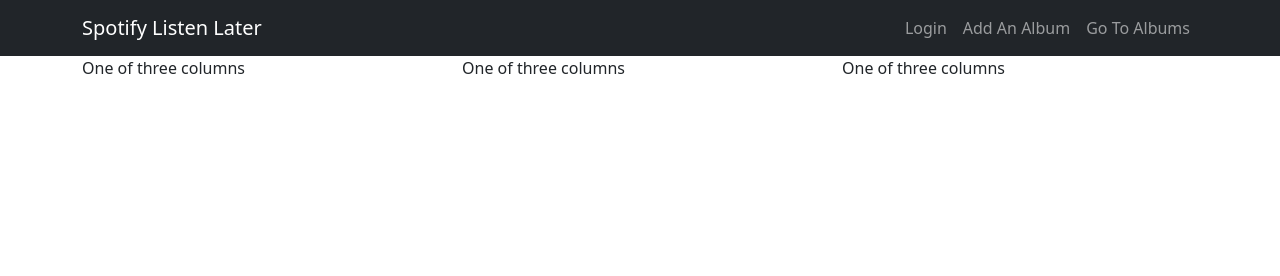
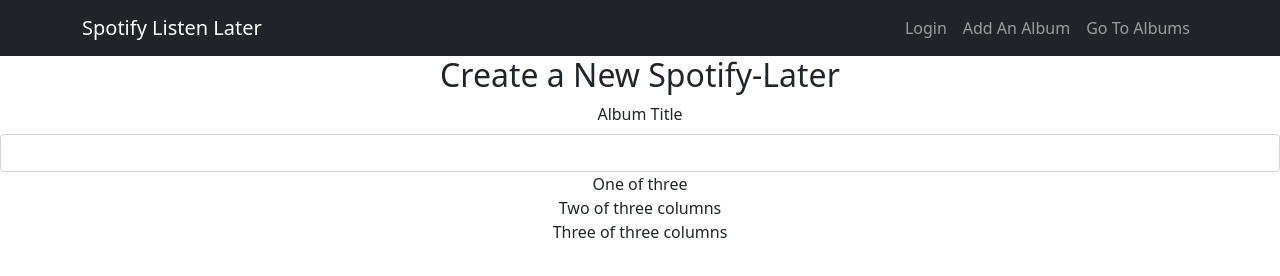
Before and after one commit to rudy35hernandez/spotify-later, a website: page index.html in a window 1280 px wide. Drawn offline with nearby package versions, Linux system fonts and the light colour scheme.

Commit message:
added some pseudocode for organization

```diff
--- a/index.html
+++ b/index.html
@@ -10,6 +10,7 @@
     <title>Spotify Albums to Listen</title>
 </head>
 <body>
+    <!-- NAV BAR SECTION -->
     <nav class="navbar navbar-expand-lg bg-dark navbar-dark">
         <div class="container">
             <a href="#" class="navbar-brand">Spotify Listen Later</a>
@@ -31,17 +32,25 @@
             </div>
         </div>
     </nav>
+    <!-- Header/banenr for webpage -->
+    <h2 class="d-flex justify-content-center addAlbum">Create a New Spotify-Later</h2>
+
+    <form>
+        <form class="mb-3">
+         <label for="addAlbum" class="d-flex justify-content-center form-label">Album Title</label>
+          <input type="text" class="form-control" id="addAlbum" aria-describedby="albumInput">
+        </form>
 
     <div class="container">
-        <div class="row">
-          <div class="col align-self-center">
-            One of three columns
+        <div class="d-flex flex-column align-items-center">
+          <div class="col">
+            One of three
           </div>
-          <div class="col align-self-center">
-            One of three columns
+          <div class="col">
+            Two of three columns
           </div>
-          <div class="col align-self-center">
-            One of three columns
+          <div class="col">
+            Three of three columns
           </div>
         </div>
       </div>
```
